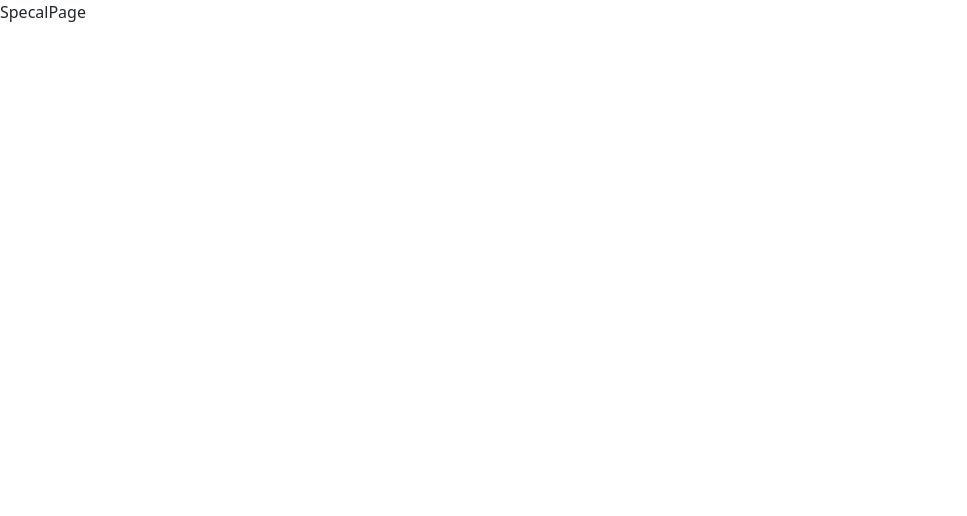
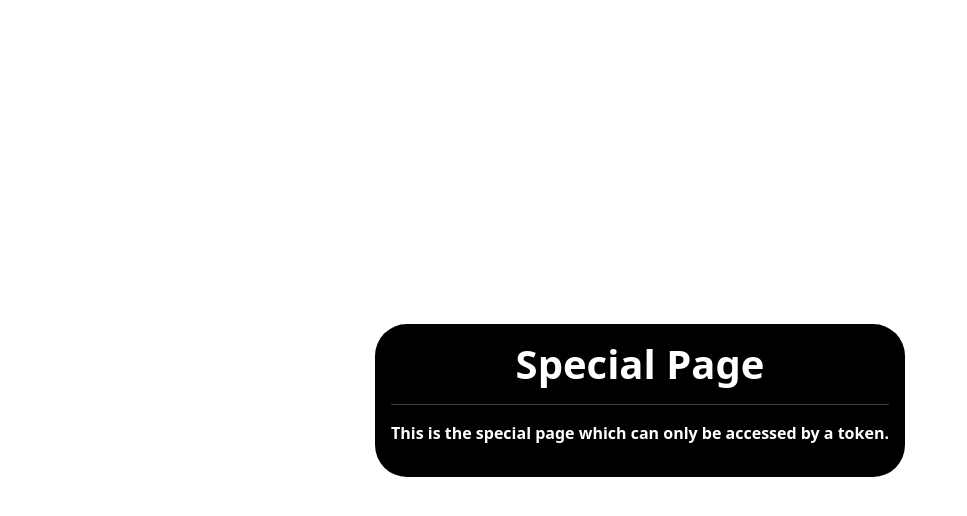
Before and after one commit to mushfiqurniazzz/Login-System---Node--MySQL--React, a React (Vite) app in the folder frontend/: page / in a window 1280 px wide. Shown: the top 516 px of the page, without its empty margins (0-967 px from the left). Built offline with nearby package versions, Linux system fonts and the light colour scheme.

Commit message:
created ui for 404 and / page

```diff
--- a/frontend/src/components/pages/Page.jsx
+++ b/frontend/src/components/pages/Page.jsx
@@ -1,11 +1,20 @@
 //this is a simple 404 page with some custom styling
-import React from "react";
 import styles from "../styles/Page.module.css";
 
 function Page() {
   return (
-  <div>404Page</div>
-);
+    <>
+      <div className={styles.container}>
+        <div id={styles.div}>
+          <h1 id={styles.h1}>404</h1>
+          <hr />
+          <p id={styles.p}>
+            This page doesn&apos;t exist returning to &apos;HOME PAGE&apos;
+          </p>
+        </div>
+      </div>
+    </>
+  );
 }
 
 export default Page;
--- a/frontend/src/components/pages/SpecalPage.jsx
+++ b/frontend/src/components/pages/SpecalPage.jsx
@@ -1,9 +1,19 @@
-import React from 'react'
+import styles from "../styles/Special.module.css";
 
-function SpecalPage() {
+function SpecialPage() {
   return (
-    <div>SpecalPage</div>
-  )
+    <>
+      <div className={styles.container}>
+        <div id={styles.div}>
+          <h1 id={styles.h1}>Special Page</h1>
+          <hr />
+          <p id={styles.p}>
+            This is the special page which can only be accessed by a token.
+          </p>
+        </div>
+      </div>
+    </>
+  );
 }
 
-export default SpecalPage
+export default SpecialPage;
--- a/frontend/src/components/styles/Page.module.css
+++ b/frontend/src/components/styles/Page.module.css
@@ -0,0 +1,21 @@
+.container {
+  display: grid;
+  place-items: center;
+  height: 100vh;
+}
+
+#div {
+  text-align: center;
+  background-color: black;
+  color: white;
+  padding: 1rem;
+  border-radius: 2rem;
+}
+
+#h1 {
+  font-weight: bold;
+}
+
+#p {
+  font-weight: bold;
+}
--- a/frontend/src/components/styles/Special.module.css
+++ b/frontend/src/components/styles/Special.module.css
@@ -0,0 +1,21 @@
+.container {
+  display: grid;
+  place-items: center;
+  height: 100vh;
+}
+
+#div {
+  text-align: center;
+  background-color: black;
+  color: white;
+  padding: 1rem;
+  border-radius: 2rem;
+}
+
+#h1 {
+  font-weight: bold;
+}
+
+#p {
+  font-weight: bold;
+}
```
